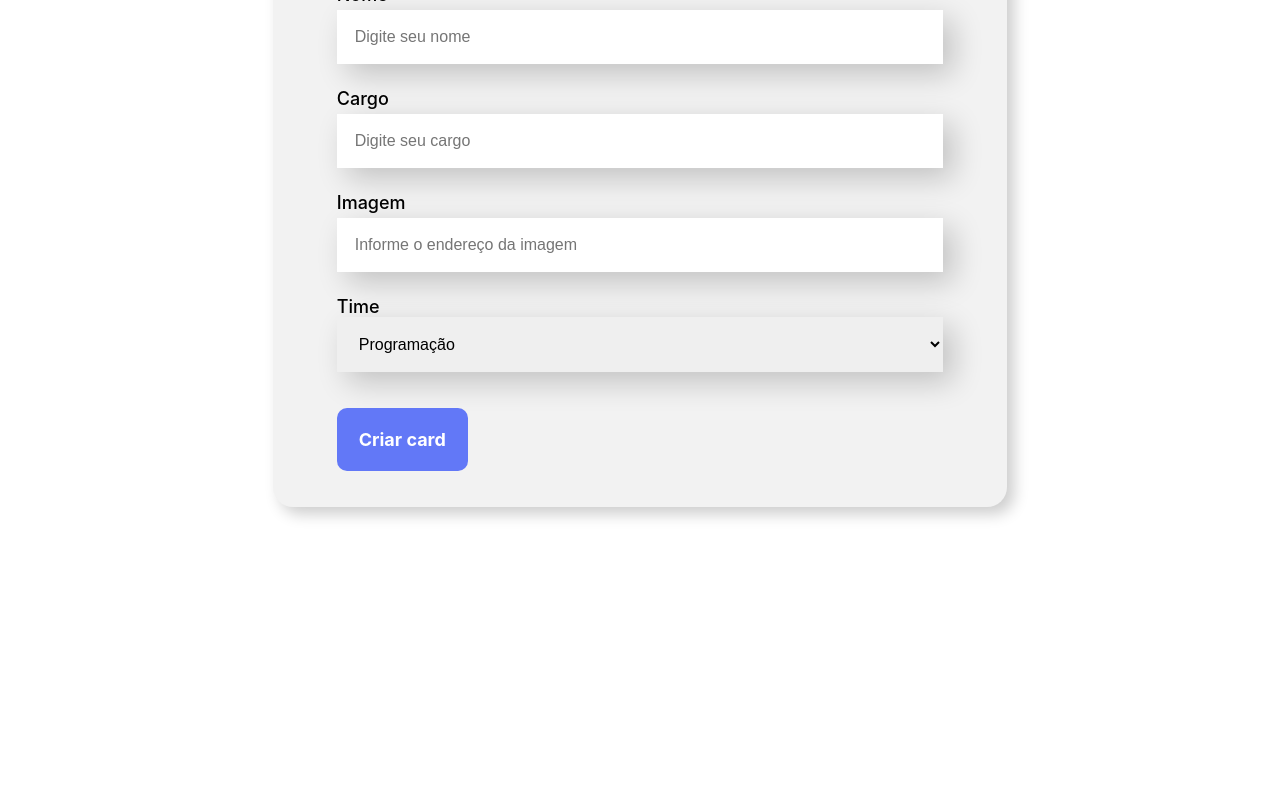
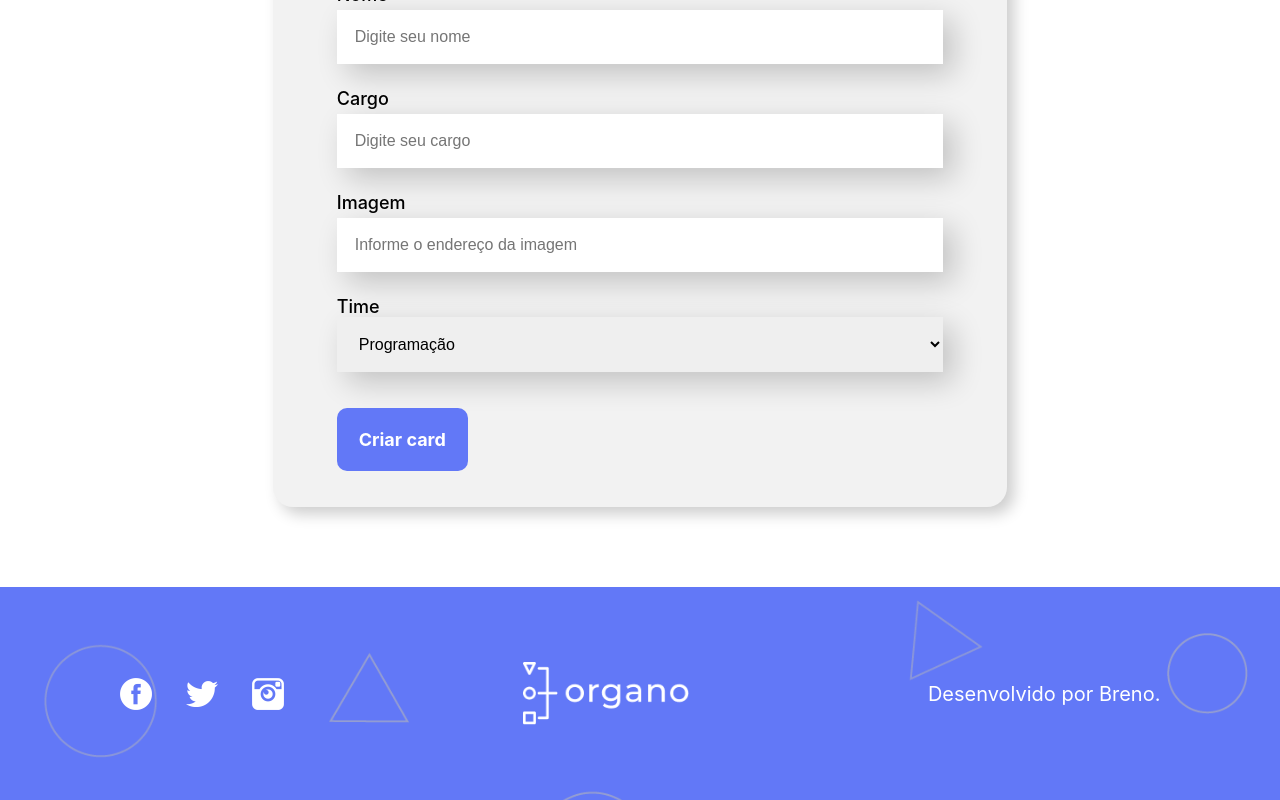
Before and after one commit to BrenoDev00/Estudos_React, a React (Create React App) app in the folder organo/: page / in a window 1280 px wide. Shown: the part 723-1523 px from the top of the page. Before the commit the page ends 1310 px from the top, so only its background shows below. Built offline with nearby package versions, Linux system fonts and the light colour scheme.

Commit message:
adiciona o componente footer no projeto

```diff
--- a/organo/src/App.js
+++ b/organo/src/App.js
@@ -2,6 +2,7 @@ import { useState } from "react";
 import Banner from "./componentes/Banner/index.js";
 import Formulario from "./componentes/Formulario/index.js";
 import Time from "./componentes/Times/index.js";
+import Footer from "./componentes/Footer/index.js";
 
 function App() {
   const times = [
@@ -75,6 +76,8 @@ function App() {
           )}
         />
       ))}
+
+      <Footer/>
     </div>
   );
 }
--- /dev/null
+++ b/organo/src/componentes/Footer/Footer.css
@@ -0,0 +1,22 @@
+footer {
+    background-color: #6278f7;
+    background-size: cover;
+    height: 213px;
+    display: flex;
+    justify-content: space-around;
+    align-items: center;
+  }
+
+  .social-media {
+    display: flex;
+    gap: 34px;
+  }
+
+  .logo {
+    width: 166px;
+  }
+
+  footer p {
+    font-size: 20px;
+    color: white;
+  }
--- /dev/null
+++ b/organo/src/componentes/Footer/index.js
@@ -0,0 +1,23 @@
+import "./Footer.css";
+
+const Footer = () => {
+  return (
+    <footer style={{ backgroundImage: "url(../imagens/fundo.png)" }}>
+      <div className="social-media">
+        <img src="../imagens/fb.png" alt="Logo do Facebook." />
+        <img src="../imagens/tw.png" alt="Logo do Twitter." />
+        <img src="../imagens/ig.png" alt="Logo do Instagram." />
+      </div>
+
+      <img
+        className="logo"
+        src="../imagens/logo.png"
+        alt="Logo do projeto Organo."
+      />
+
+      <p>Desenvolvido por Breno.</p>
+    </footer>
+  );
+};
+
+export default Footer;
```
